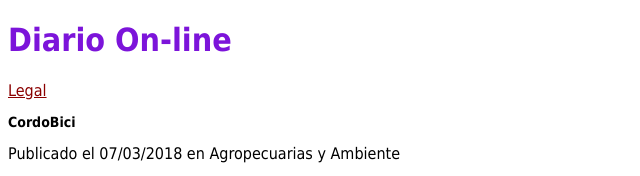
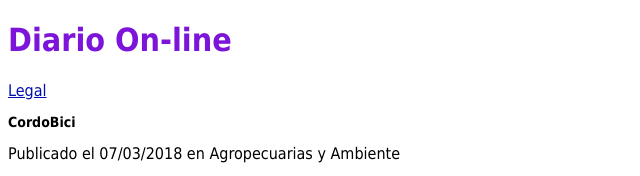
Before and after one commit to UCC-LabCompu2/ejercicios2023-EmaBoz, a plain HTML site: page Ejercicios-CSS/ej_columnas.html in a window 1280 px wide. Shown: the top 176 px of the page, 0-640 px from the left. Drawn offline with Linux system fonts and the light colour scheme.

Commit message:
Update ej_columnas.html

```diff
--- a/Ejercicios-CSS/ej_columnas.html
+++ b/Ejercicios-CSS/ej_columnas.html
@@ -15,11 +15,11 @@
         font-family: Tahoma, Serif
     }
     a:link,a:visited{
-        color: darkred;
+        color: #000faf;
     }
     a:hover{
         font-size: 1.4em;
-          }
+    }
     a:active{
         font-weight: bold;
     }
```
